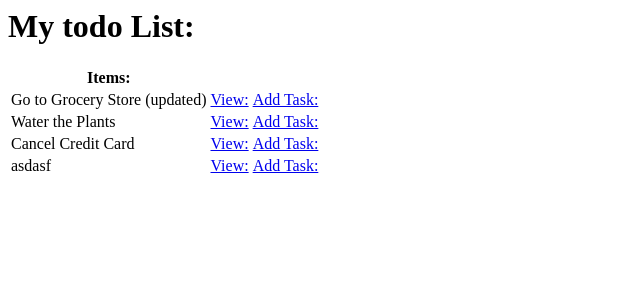
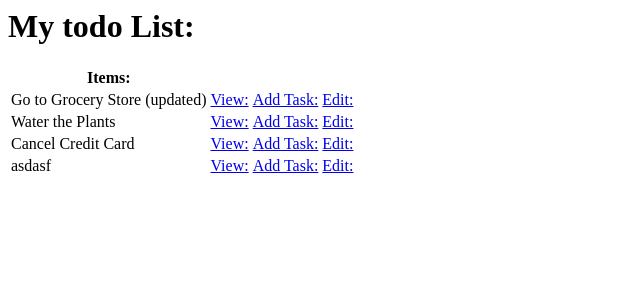
Before and after one commit to LeahGrim/TodoList, a Django app: page / in a window 1280 px wide. Shown: the top 300 px of the page, without its empty margins (0-640 px from the left). Run offline with Django 4.2, Linux system fonts and the light colour scheme; data comes from the database, SQL or seed files in the repository; both versions use the stored data as it was after the commit.

Commit message:
added edit button to task_list.html

```diff
--- a/todolistprj/todo/templates/todo/task_list.html
+++ b/todolistprj/todo/templates/todo/task_list.html
@@ -11,6 +11,7 @@
         </td>
         <td> <a href="{% url 'tasks-detail' tasks.id %}"> View: </a></td>
         <td> <a href="{% url 'task-create' %}"> Add Task: </a></td>
+        <td> <a href="{% url 'tasks-update' tasks.id %}"> Edit: </a></td>
     </tr>
     <!-- when the user has nothing in the list -->
     {% empty %}
--- a/todolistprj/todo/urls.py
+++ b/todolistprj/todo/urls.py
@@ -6,5 +6,5 @@ urlpatterns = [
     path('', TaskList.as_view(), name="task"),
     path ('task-create/', TaskCreate.as_view(), name="task-create"),
     path('task/<int:pk>/', TaskDetail.as_view(), name="tasks-detail"),
-     path('task-update/<int:pk>/', TaskUpdate.as_view(), name="tasks-update")
+    path('task-update/<int:pk>/', TaskUpdate.as_view(), name="tasks-update")
 ]
```
Also changed, not shown: todolistprj/db.sqlite3.
